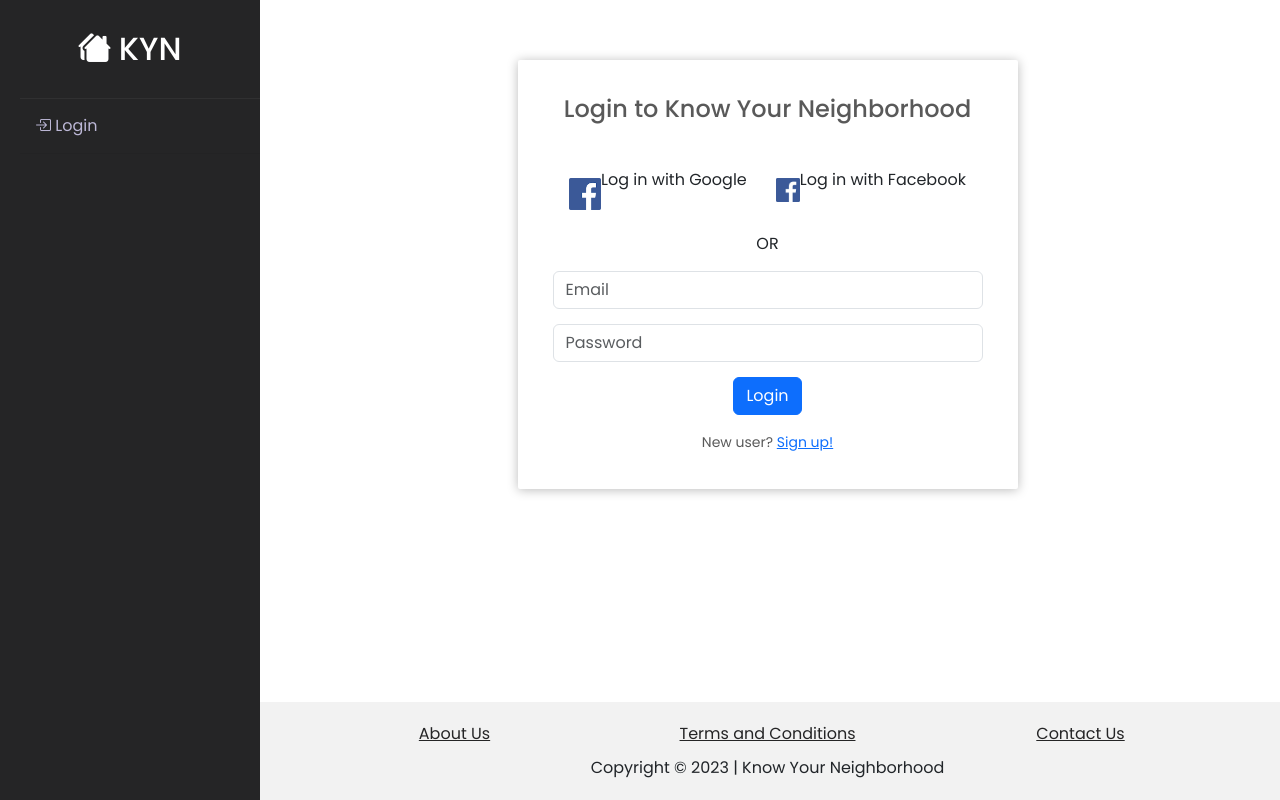
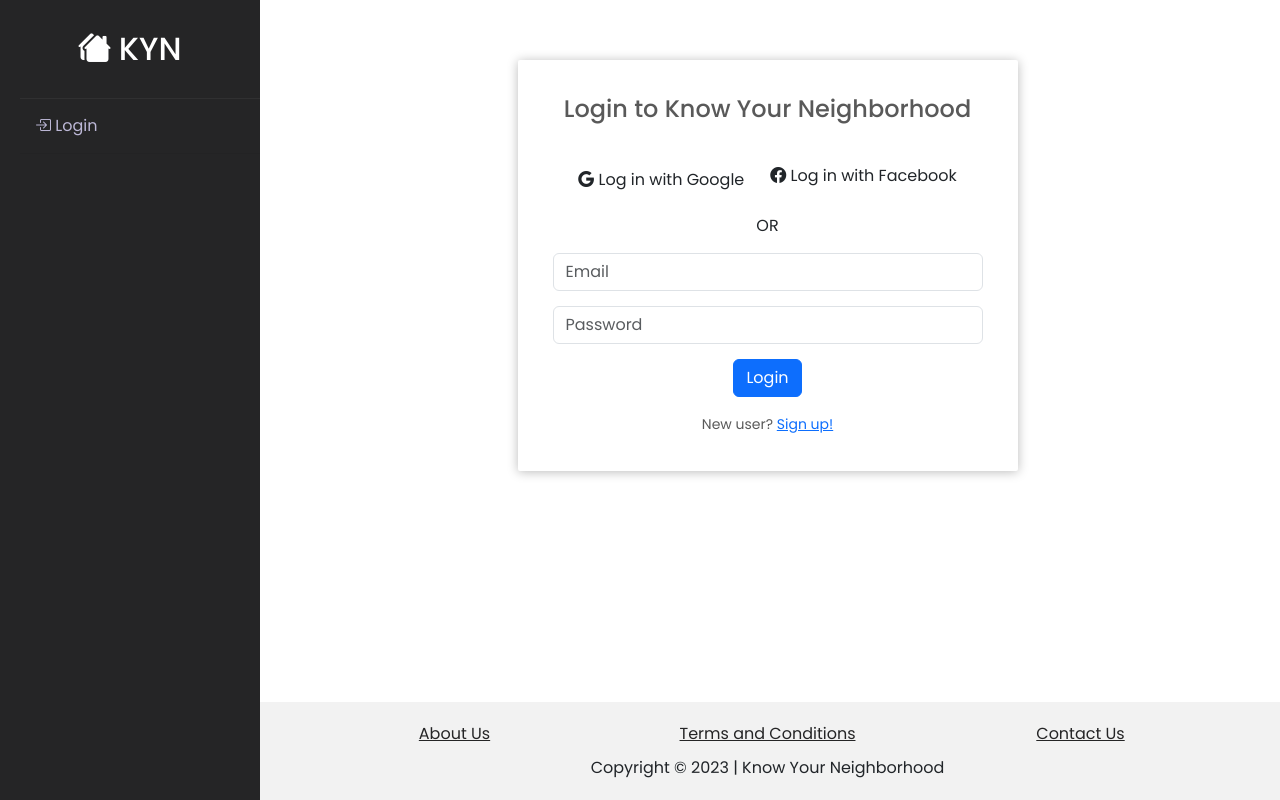
Before and after one commit to bligede767/kyn-react-js, a React (Create React App) app: page /login in a window 1280 px wide. Built offline with nearby package versions, Linux system fonts and the light colour scheme.

Commit message:
changing social media icons

```diff
--- a/src/pages/Login.js
+++ b/src/pages/Login.js
@@ -3,6 +3,7 @@ import { GOOGLE_AUTH_URL, FACEBOOK_AUTH_URL, ACCESS_TOKEN } from '../constants';
 import { login } from '../util/APIUtils';
 import { Link, Navigate, useLocation, useNavigate } from 'react-router-dom'
 import fbLogo from '../img/fb-logo.png';
+import googleLogo from '../img/fb-logo.png';
 
 export default function Login(props) {
     console.log(props)
@@ -52,9 +53,9 @@ const SocialLogin = () => {
     return (
         <div className="social-login">
             <a className="btn btn-block social-btn google" href={GOOGLE_AUTH_URL}>
-                <img src={fbLogo} alt="Google" /> Log in with Google</a>
+                <i class="bi bi-google"></i> Log in with Google</a>
             <a className="btn btn-block social-btn facebook" href={FACEBOOK_AUTH_URL}>
-                <img src={fbLogo} alt="Facebook" /> Log in with Facebook</a>
+                <i class="bi bi-facebook"></i> Log in with Facebook</a>
         </div>
     );
 }
--- a/src/pages/SignUp.js
+++ b/src/pages/SignUp.js
@@ -50,9 +50,9 @@ const SocialSignup = () => {
     return (
         <div className="social-signup">
             <a className="btn btn-block social-btn google" href={GOOGLE_AUTH_URL}>
-                <img src={googleLogo} alt="Google" /> Sign up with Google</a>
+                <i class="bi bi-google"></i> Sign up with Google</a>
             <a className="btn btn-block social-btn facebook" href={FACEBOOK_AUTH_URL}>
-                <img src={fbLogo} alt="Facebook" /> Sign up with Facebook</a>
+                <i class="bi bi-facebook"></i> Sign up with Facebook</a>
         </div>
     );
 }
```
